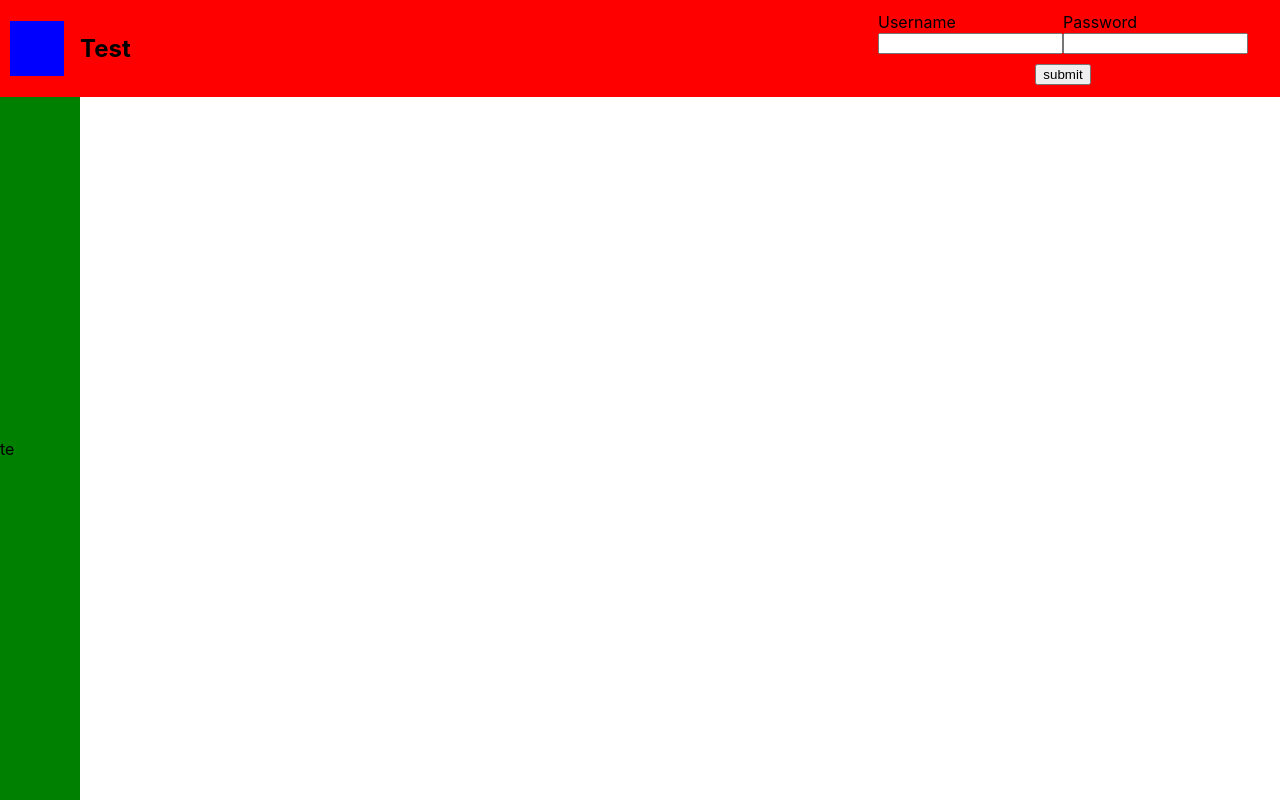
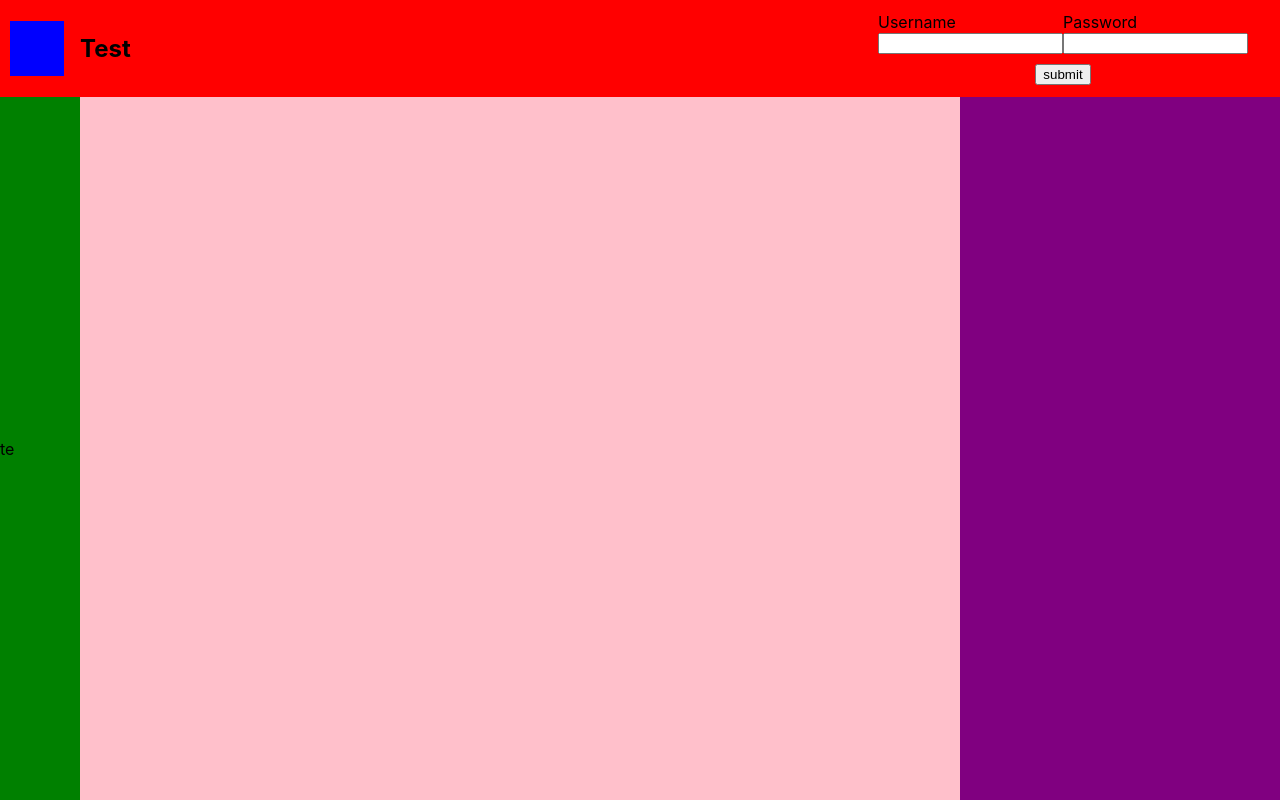
Before and after one commit to yorphos/responsive-research, a React (Create React App) app: page / in a window 1280 px wide. Built offline with nearby package versions, Linux system fonts and the light colour scheme.

Commit message:
Fix main content grid and assign colors

```diff
--- a/src/components/main-content.scss
+++ b/src/components/main-content.scss
@@ -1,4 +1,13 @@
 .main-content {
 	display: grid;
-	grid-template-columns: 4fr 1fr;
+	grid-template-columns: auto max-content;
 }
+
+.main-article {
+	background-color: pink;
+}
+
+.side-article {
+	background-color: purple;
+	width: 20em;
+}
--- a/src/components/root.scss
+++ b/src/components/root.scss
@@ -18,7 +18,6 @@ body,
 
 .middle {
 	display: grid;
-	grid-column-start: 1;
-	grid-column-end: 3;
-	grid-template-columns: auto auto;
+	// grid-row-end: 3;
+	grid-template-columns: max-content auto;
 }
--- a/src/components/topnav.scss
+++ b/src/components/topnav.scss
@@ -12,7 +12,3 @@
 .top-nav .mini-login {
 	margin: auto 2em auto auto;
 }
-
-.top-nav:first-child {
-	grid-column: 1 / 3;
-}
```
